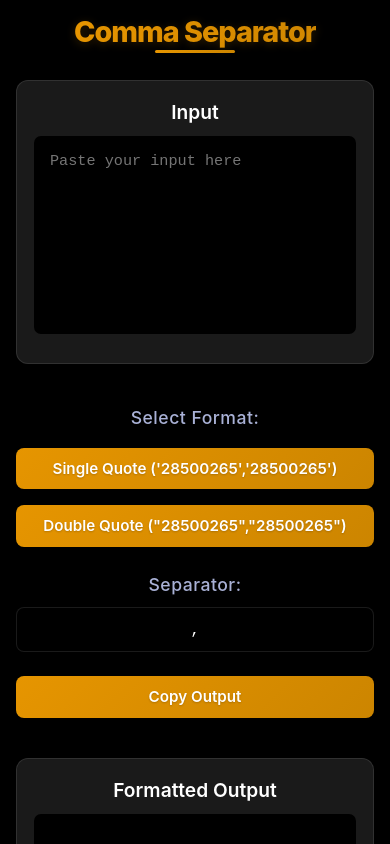
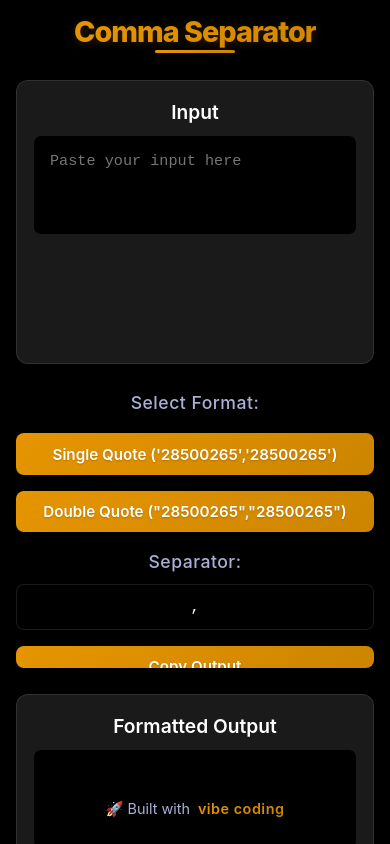
Before and after one commit to keshavop/comma-separator, a React (Vite) app: page / in a window 390 px wide. Shown: the top 844 px of the page. Built offline with nearby package versions, Linux system fonts and the light colour scheme; no server answers.

Commit message:
feat: implement core UI styling including layout, components, and responsiveness.

```diff
--- a/src/App.css
+++ b/src/App.css
@@ -110,7 +110,8 @@ h1::after {
 .three-column-layout {
   display: flex;
   width: 100%;
-  min-height: calc(100vh - 120px);
+  min-height: calc(100vh - 250px);
+  max-height: 60vh;
   gap: 1rem;
   padding: 0 1rem;
   max-width: 1800px;
@@ -120,7 +121,7 @@ h1::after {
 
 /* Left Section - Input */
 .input-section {
-  flex: 1.2;
+  flex: 1;
   display: flex;
   flex-direction: column;
   gap: 0.5rem;
@@ -133,10 +134,10 @@ h1::after {
 
 /* Middle Section - Controls */
 .controls-section {
-  flex: 0.6;
+  flex: 0.5;
   display: flex;
   flex-direction: column;
-  gap: 1.5rem;
+  gap: 1rem;
   align-items: center;
   justify-content: center;
   padding: 1rem;
@@ -144,7 +145,7 @@ h1::after {
 
 /* Right Section - Output */
 .output-section {
-  flex: 1.2;
+  flex: 1;
   display: flex;
   flex-direction: column;
   gap: 0.5rem;
@@ -183,7 +184,7 @@ h1::after {
 .input-box,
 .output-box {
   width: 100%;
-  min-height: 200px;
+  min-height: 100px;
   height: 100%;
   padding: 1rem;
   border: 1px solid var(--border-color);
@@ -337,7 +338,7 @@ h1::after {
 
   .input-section,
   .output-section {
-    min-height: 350px;
+    min-height: 200px;
     height: auto;
   }
 
```
